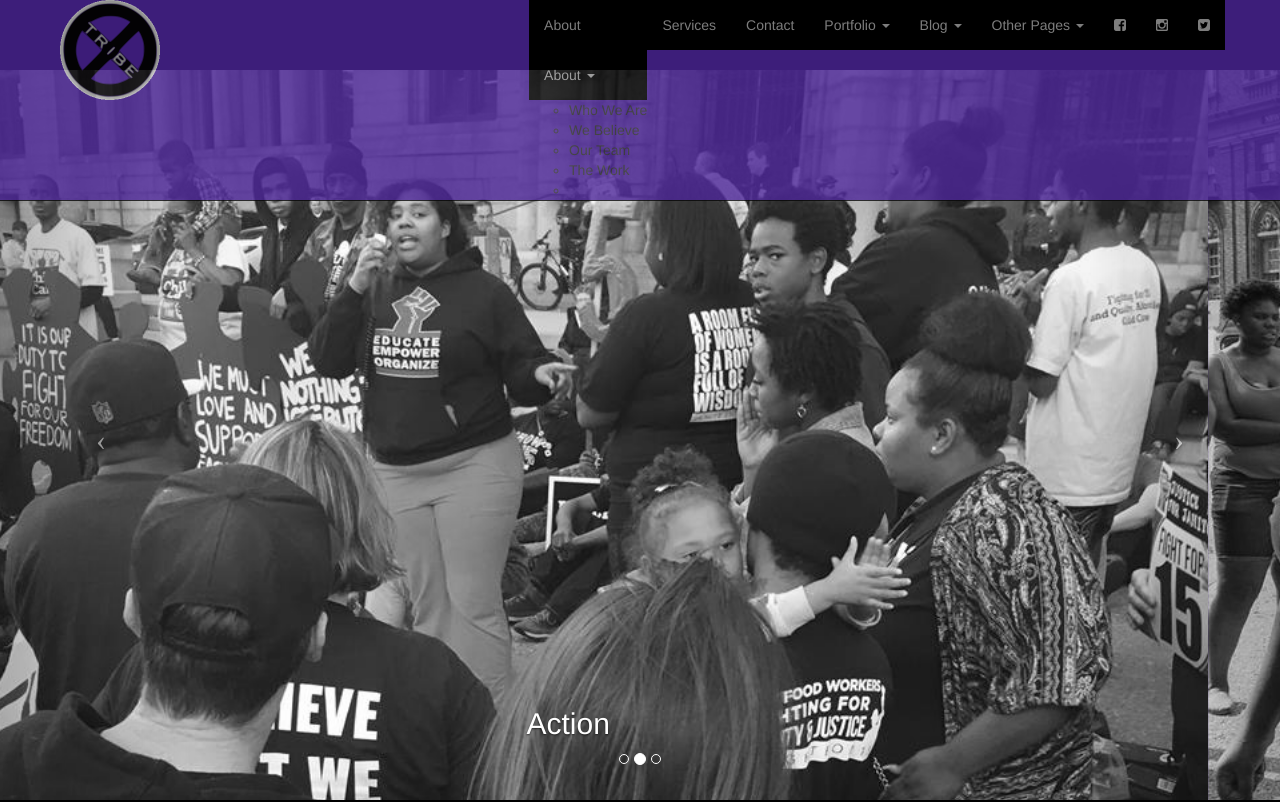
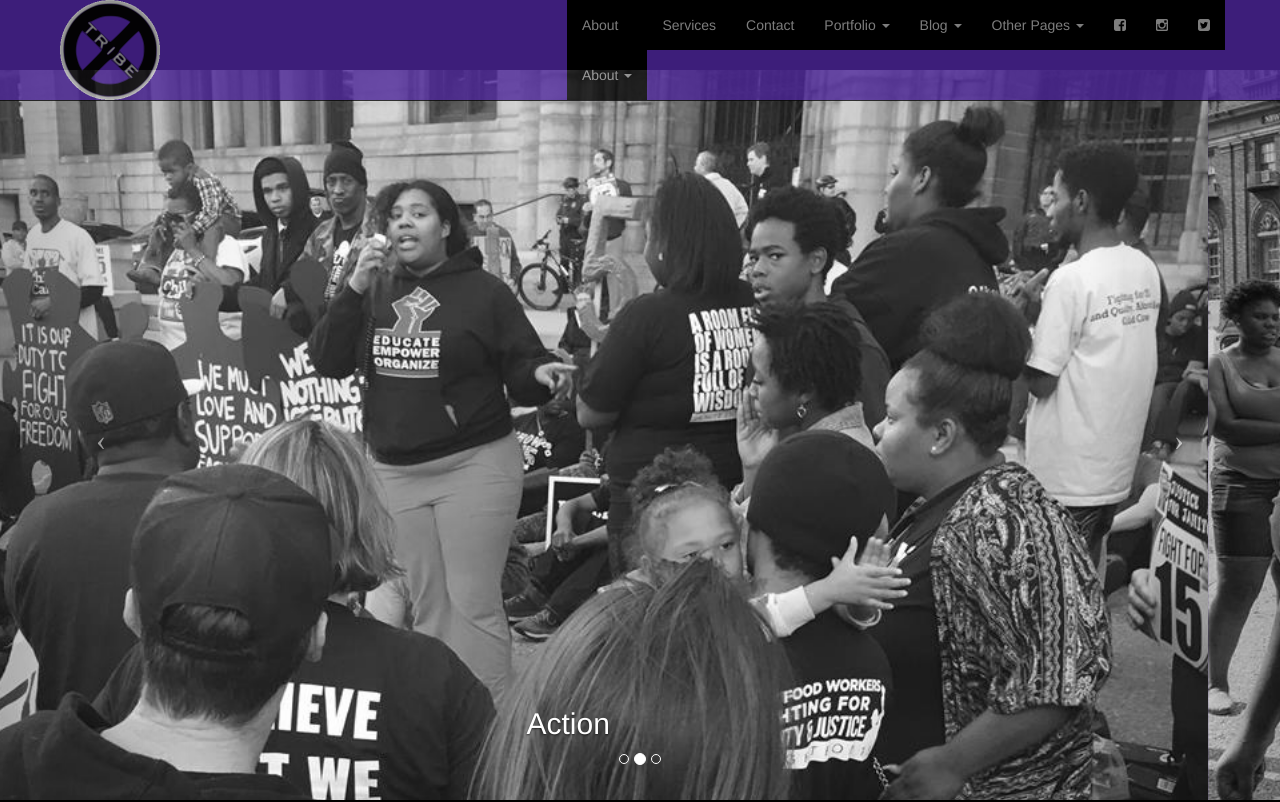
Before and after one commit to amixon/tribex, a plain HTML site: page index.html in a window 1280 px wide. Shown: the top 802 px of the page. Drawn offline with Linux system fonts and the light colour scheme.

Commit message:
Update index.html

```diff
--- a/index.html
+++ b/index.html
@@ -50,11 +50,11 @@
                     <li class="dropdown">
                         <a href="about.html">About</a>
                         <a href="#" class="dropdown-toggle" data-toggle="dropdown">About <b class="caret"></b></a>
-                        <ul>
-                            <li>Who We Are</li>
-                            <li>We Believe</li>
-                            <li>Our Team</li>
-                            <li>The Work<li>
+                        <ul class="dropdown-menu">
+                            <li><a href="about.html">Who We Are</a></li>
+                            <li><a href="webelieve.html">We Believe</a></li>
+                            <li><a href="us.html">Our Team</a></li>
+                            <li><a href="portfolio-1-col.html">The Work</a><li>
                         </ul>
                     </li>
                     <li>
```
